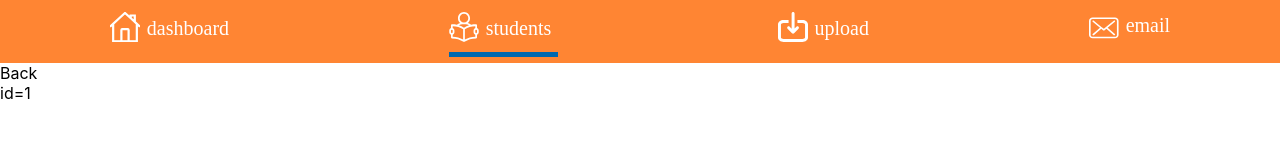
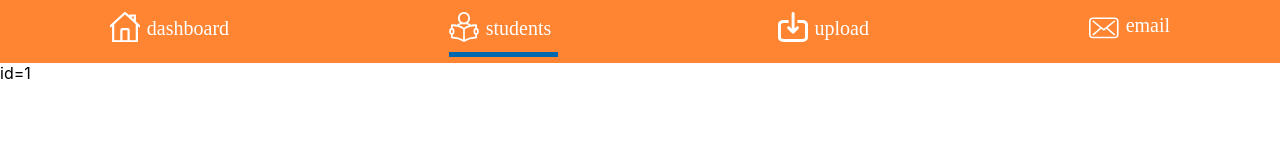
Before and after one commit to JumboCode/South-Florida-Jewish-Academy, a React (Create React App) app in the folder sfja/: page /profile/1 in a window 1280 px wide. Shown: the part 127-280 px from the top of the page. Built offline with nearby package versions, Linux system fonts and the light colour scheme.

Commit message:
took out back in students

```diff
--- a/sfja/src/components/Students/Student.js
+++ b/sfja/src/components/Students/Student.js
@@ -11,9 +11,6 @@ class Student extends React.Component{
         return(
             <div>
                 <Header currTab='students'/>
-                <div
-                    onClick={() => updateCurrView('students')}
-                >Back</div>
                 id={id}
             </div>
         )
```
